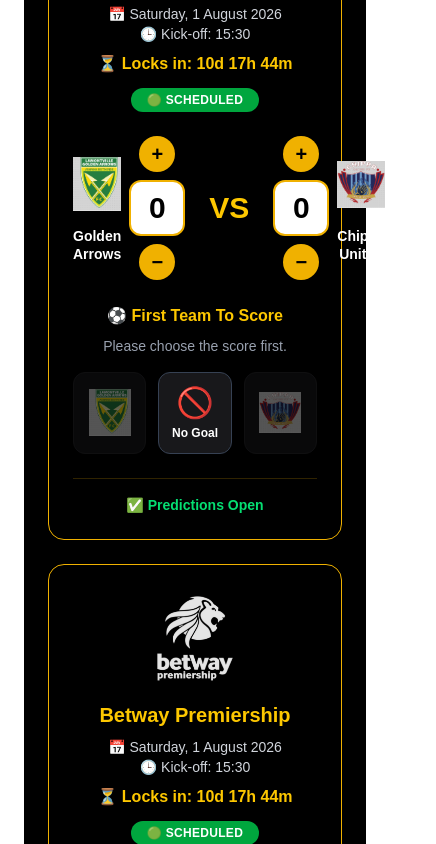
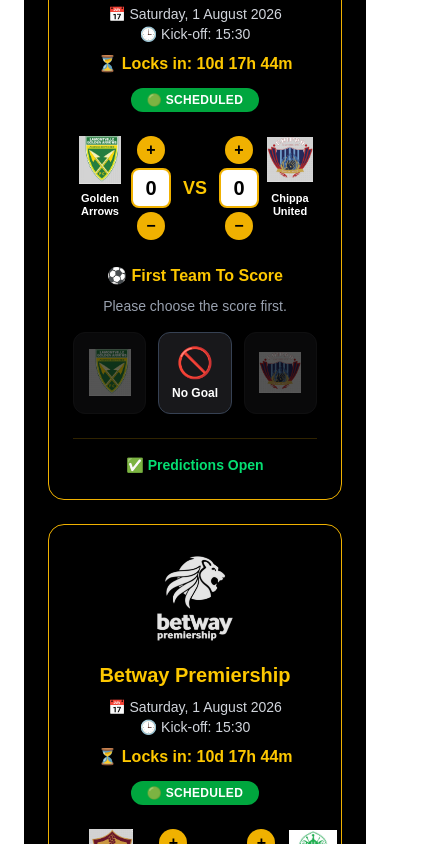
Before and after one commit to Zubula007/cspredictor, a Next.js app: page / in a window 390 px wide. Shown: the part 1180-2024 px from the top of the page, 436 px wide, since content can reach past the window. Built offline with nearby package versions, Linux system fonts and the light colour scheme.

Commit message:
Improve mobile fixture card layout

```diff
--- a/src/app/components/FixtureCard.tsx
+++ b/src/app/components/FixtureCard.tsx
@@ -332,27 +332,29 @@
         </div>
       </div>
 
-      <div className="grid grid-cols-[1fr_auto_1fr] items-center gap-2 md:gap-6">
+      <div className="grid grid-cols-[0.9fr_auto_0.9fr] items-start gap-1 md:gap-6">
 
   {/* HOME */}
-  <div className="flex flex-col items-center">
+  <div className="flex flex-col items-center px-1">
+
     {homeLogo && (
       <Image
         src={homeLogo}
         alt={homeTeam}
-        width={80}
-        height={80}
-        className="mb-3 h-16 w-16 object-contain md:h-20 md:w-20"
+        width={56}
+        height={56}
+        className="mb-2 h-12 w-12 object-contain md:h-20 md:w-20"
       />
     )}
 
-    <p className="text-center text-sm font-semibold text-white leading-tight">
+    <p className="text-center text-[11px] font-semibold leading-tight text-white md:text-sm">
       {homeTeam}
     </p>
+
   </div>
 
   {/* SCORE CONTROLS */}
-  <div className="flex items-center justify-center gap-4">
+  <div className="flex items-center justify-center gap-2">
 
     {/* HOME SCORE */}
     <div className="flex flex-col items-center">
@@ -360,26 +362,26 @@
       <button
         onClick={increaseHome}
         disabled={interactionLocked}
-        className="mb-2 flex h-9 w-9 items-center justify-center rounded-full bg-yellow-500 text-xl font-bold text-black disabled:opacity-40"
+        className="mb-1 flex h-7 w-7 items-center justify-center rounded-full bg-yellow-500 text-base font-bold text-black disabled:opacity-40 md:h-9 md:w-9 md:text-xl"
       >
         +
       </button>
 
-      <div className="flex h-14 w-14 items-center justify-center rounded-xl border-2 border-yellow-500 bg-white text-3xl font-bold text-black shadow">
+      <div className="flex h-10 w-10 items-center justify-center rounded-lg border-2 border-yellow-500 bg-white text-xl font-bold text-black md:h-14 md:w-14 md:text-3xl">
         {userPrediction.homeScore}
       </div>
 
       <button
         onClick={decreaseHome}
         disabled={interactionLocked}
-        className="mt-2 flex h-9 w-9 items-center justify-center rounded-full bg-yellow-500 text-xl font-bold text-black disabled:opacity-40"
+        className="mt-1 flex h-7 w-7 items-center justify-center rounded-full bg-yellow-500 text-base font-bold text-black disabled:opacity-40 md:h-9 md:w-9 md:text-xl"
       >
         −
       </button>
 
     </div>
 
-    <div className="px-2 text-3xl font-extrabold text-yellow-400">
+    <div className="px-1 text-lg font-extrabold text-yellow-400 md:px-3 md:text-3xl">
       VS
     </div>
 
@@ -389,19 +391,19 @@
       <button
         onClick={increaseAway}
         disabled={interactionLocked}
-        className="mb-2 flex h-9 w-9 items-center justify-center rounded-full bg-yellow-500 text-xl font-bold text-black disabled:opacity-40"
+        className="mb-1 flex h-7 w-7 items-center justify-center rounded-full bg-yellow-500 text-base font-bold text-black disabled:opacity-40 md:h-9 md:w-9 md:text-xl"
       >
         +
       </button>
 
-      <div className="flex h-14 w-14 items-center justify-center rounded-xl border-2 border-yellow-500 bg-white text-3xl font-bold text-black shadow">
+      <div className="flex h-10 w-10 items-center justify-center rounded-lg border-2 border-yellow-500 bg-white text-xl font-bold text-black md:h-14 md:w-14 md:text-3xl">
         {userPrediction.awayScore}
       </div>
 
       <button
         onClick={decreaseAway}
         disabled={interactionLocked}
-        className="mt-2 flex h-9 w-9 items-center justify-center rounded-full bg-yellow-500 text-xl font-bold text-black disabled:opacity-40"
+        className="mt-1 flex h-7 w-7 items-center justify-center rounded-full bg-yellow-500 text-base font-bold text-black disabled:opacity-40 md:h-9 md:w-9 md:text-xl"
       >
         −
       </button>
@@ -411,20 +413,22 @@
   </div>
 
   {/* AWAY */}
-  <div className="flex flex-col items-center">
+  <div className="flex flex-col items-center px-1">
+
     {awayLogo && (
       <Image
         src={awayLogo}
         alt={awayTeam}
-        width={80}
-        height={80}
-        className="mb-3 h-16 w-16 object-contain md:h-20 md:w-20"
+        width={56}
+        height={56}
+        className="mb-2 h-12 w-12 object-contain md:h-20 md:w-20"
       />
     )}
 
-    <p className="text-center text-sm font-semibold text-white leading-tight">
+    <p className="text-center text-[11px] font-semibold leading-tight text-white md:text-sm">
       {awayTeam}
     </p>
+
   </div>
 
 </div>
```
